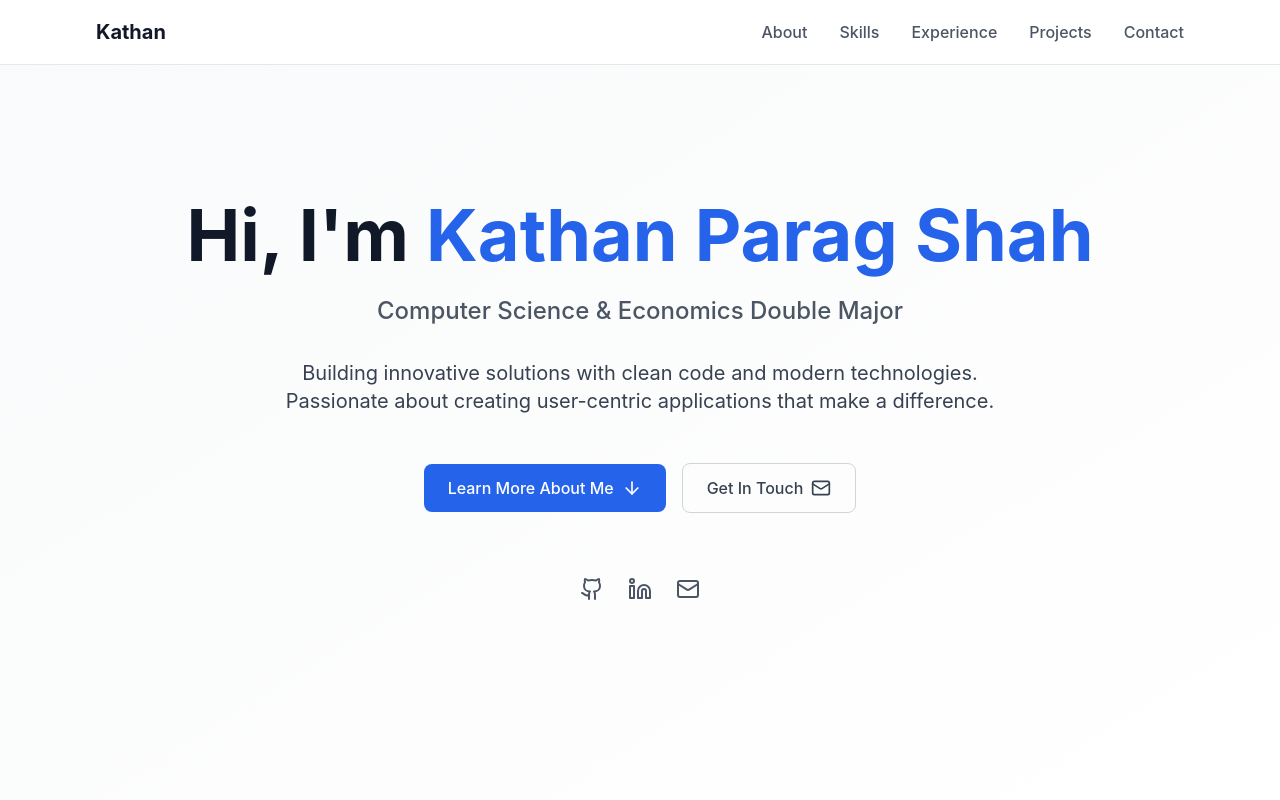
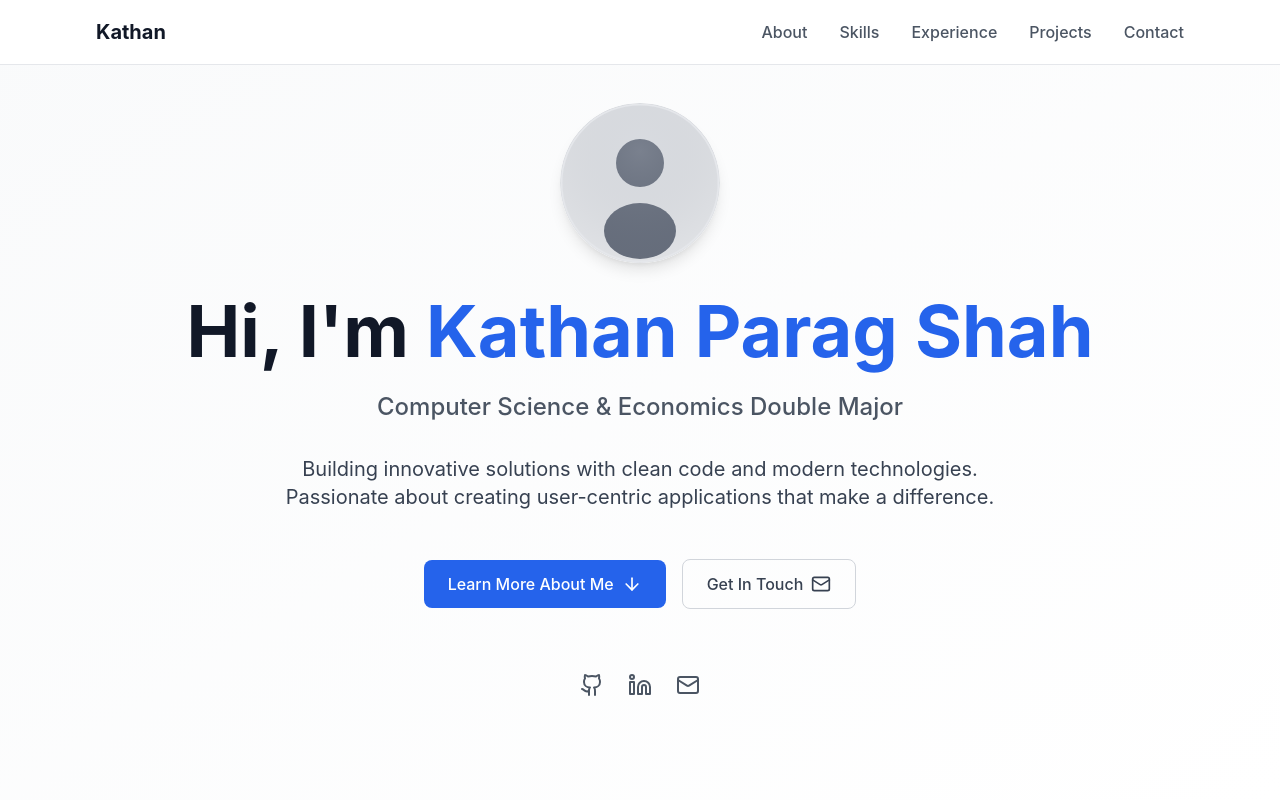
Before and after one commit to kathanparagshah/kathan, a Next.js app: page / in a window 1280 px wide. Shown: the top 800 px of the page. Built offline with nearby package versions, Linux system fonts and the light colour scheme.

Commit message:
Add profile picture above name in Hero section

```diff
--- a/components/Hero.tsx
+++ b/components/Hero.tsx
@@ -12,6 +12,15 @@ const Hero = () => {
     <section id="hero" className="min-h-screen flex items-center justify-center bg-gradient-to-br from-gray-50 to-white">
       <div className="container-max section-padding text-center">
         <div className="animate-fade-in">
+          {/* Profile Picture */}
+          <div className="mb-8">
+            <img
+              src="/profile-picture.svg"
+              alt="Kathan Parag Shah Profile Picture"
+              className="w-32 h-32 md:w-40 md:h-40 mx-auto rounded-full shadow-lg hover:shadow-xl transition-shadow duration-300"
+            />
+          </div>
+
           <h1 className="text-5xl md:text-7xl font-bold text-gray-900 mb-6">
             Hi, I'm <span className="text-primary-600">Kathan Parag Shah</span>
           </h1>
```
Also changed, not shown: public/profile-picture.svg (added), 7 other files (tests, documents, lock files or other folders).
